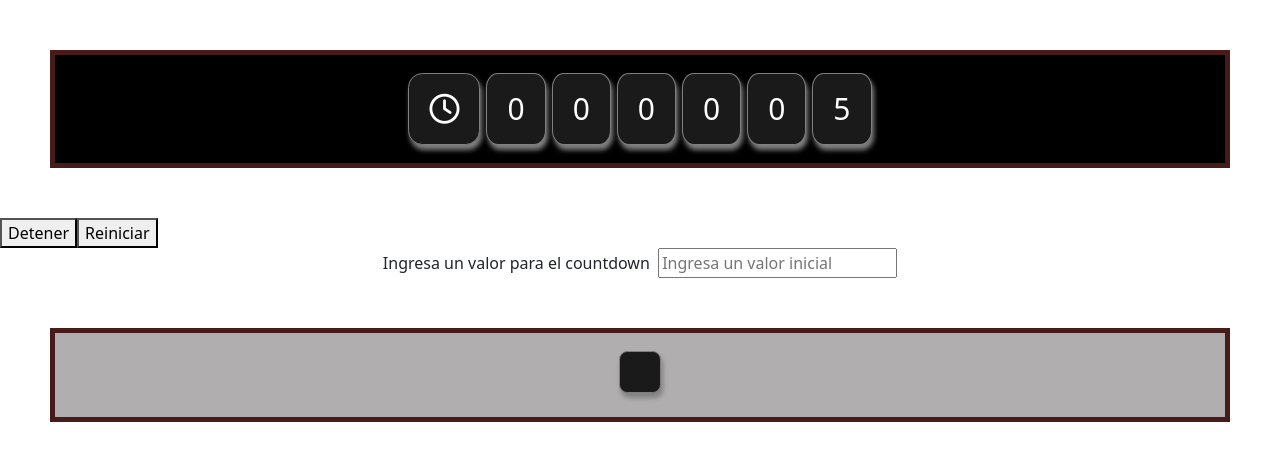
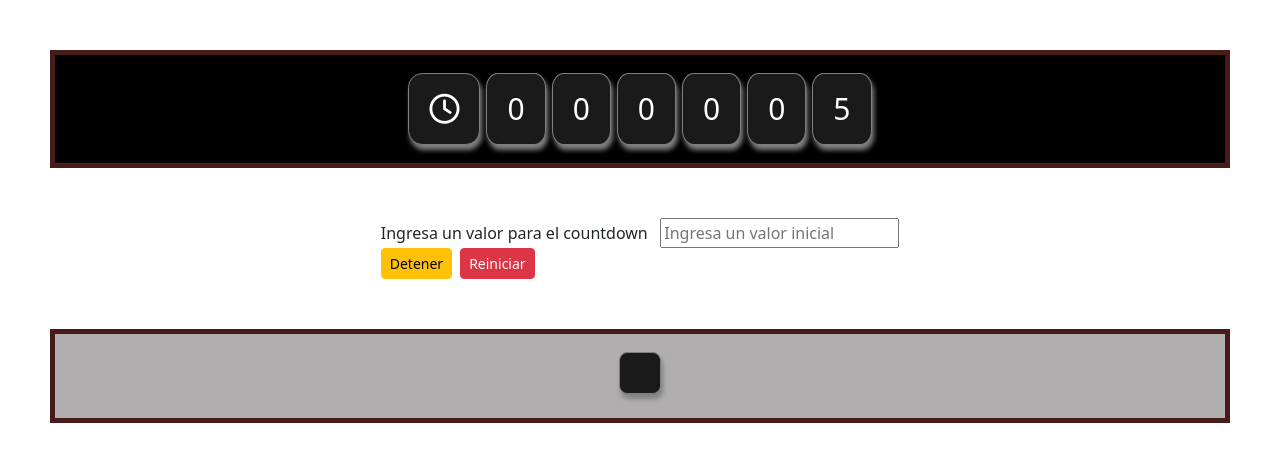
Before and after one commit to 4GeeksAcademy/flavia_counter-pro, a React app: page / in a window 1280 px wide. Shown: the top 462 px of the page. Built offline with nearby package versions, Linux system fonts and the light colour scheme.

Commit message:
ambio de color y posicion de los botones

```diff
--- a/src/js/component/App.jsx
+++ b/src/js/component/App.jsx
@@ -1,7 +1,6 @@
 import React, {useState} from "react";
 import SecondsCounter from "./SecondsCounter";
 import CountdownTimer from "./CountdownTimer";
-import "./app.css"
 
 const App = () => {
   return (
--- a/src/js/component/CountdownTimer/CountdownTimer.jsx
+++ b/src/js/component/CountdownTimer/CountdownTimer.jsx
@@ -11,7 +11,7 @@ const CountdownTimer = () => {
   let intervalId;
 
   const handleInputChange = (event) => {
-    const newValue = parseInt(event.target.value); // Parsear a número entero
+    const newValue = parseInt(event.target.value);
     setInitialCount(isNaN(newValue) ? 0 : newValue); // Si no es un número válido, establecer en 0
   };
 
@@ -43,7 +43,7 @@ const CountdownTimer = () => {
       clearInterval(intervalId);
     } else if (count === 0) {
       // Mostrar una alerta cuando el contador llega a 0
-      alert("¡Contador llegó a 0!");
+      alert("¡Tu contador llegó a 0!");
     }
   }, [isRunning, count]);
 
@@ -59,18 +59,9 @@ const CountdownTimer = () => {
 
   return (
     <>
-      {isRunning ? (
-        <>
-          <button onClick={handleStopClick}>Detener</button>
-          <button onClick={handleRestartClick}>Reiniciar</button>
-        </>
-      ) : (
-        <>
-          <button disabled>Detenido</button>
-          <button onClick={handleResumeClick}>Reanudar</button>
-        </>
-      )}
+      <div className="containerEverything">
         <div className="inputContainer">
+          <div>
             <label>Ingresa un valor para el countdown</label> &nbsp;&nbsp;
             <input
               type="number"
@@ -79,6 +70,45 @@ const CountdownTimer = () => {
               placeholder="Ingresa un valor inicial"
             />
           </div>
+          <div>
+            {isRunning ? (
+              <>
+                <button
+                  type="button"
+                  className="btn btn-warning btn-sm me-2"
+                  onClick={handleStopClick}
+                >
+                  Detener
+                </button>
+                <button
+                  type="button"
+                  className="btn btn-danger btn-sm"
+                  onClick={handleRestartClick}
+                >
+                  Reiniciar
+                </button>
+              </>
+            ) : (
+              <>
+                <button
+                  type="button"
+                  className="btn btn-secondary btn-sm me-2"
+                  disabled
+                >
+                  Detenido
+                </button>
+                <button
+                  type="button"
+                  className="btn btn-success btn-sm"
+                  onClick={handleResumeClick}
+                >
+                  Reanudar
+                </button>
+              </>
+            )}
+          </div>
+        </div>
+      </div>
       <div className="containerCountdown">
         <div className="countdownValue">{count}</div>
       </div>
@@ -86,5 +116,4 @@ const CountdownTimer = () => {
   );
 };
 
-
 export default CountdownTimer;
--- a/src/js/component/CountdownTimer/countdownTimer.css
+++ b/src/js/component/CountdownTimer/countdownTimer.css
@@ -6,7 +6,7 @@
   padding: 15px;
 }
 
-.containerCountdown div{
+.containerCountdown div {
   background-color: rgb(27, 26, 26);
   display: inline-block;
   font-size: 30px;
@@ -16,5 +16,10 @@
   margin: 3px;
   border: gray solid 1px;
   border-radius: 20%;
-    box-shadow:  2px 5px 5px grey;
+  box-shadow: 2px 5px 5px grey;
 }
+.containerEverything {
+  display: flex;
+  align-items: center;
+  justify-content: center;
+}
--- a/src/js/component/app.css
+++ /dev/null
@@ -1,5 +0,0 @@
-.inputContainer {
-    display: flex;
-    align-items: center;
-    justify-content: center;
-}
--- a/template.html
+++ b/template.html
@@ -1,19 +1,30 @@
 <!DOCTYPE html>
 <html>
   <head>
-        <meta name="viewport" content="width=device-width, initial-scale=1.0">
-        <meta charset="UTF-8">
+    <meta name="viewport" content="width=device-width, initial-scale=1.0" />
+    <meta charset="UTF-8" />
     <title>Hello Rigo with Vanilla.js</title>
 
-        <link href="https://cdn.jsdelivr.net/npm/bootstrap@5.2.2/dist/css/bootstrap.min.css" rel="stylesheet"crossorigin="anonymous">
-        <script src="https://kit.fontawesome.com/11ea73e540.js" crossorigin="anonymous"></script>
-
+    <link
+      href="https://cdn.jsdelivr.net/npm/bootstrap@5.3.1/dist/css/bootstrap.min.css"
+      rel="stylesheet"
+      integrity="sha384-4bw+/aepP/YC94hEpVNVgiZdgIC5+VKNBQNGCHeKRQN+PtmoHDEXuppvnDJzQIu9"
+      crossorigin="anonymous"
+    />
+    <script
+      src="https://kit.fontawesome.com/11ea73e540.js"
+      crossorigin="anonymous"
+    ></script>
   </head>
   <body>
     <div id="app"></div>
 
     <!-- Many of bootstrap components require the use of JavaScript to function -->
     <!-- Popper and BootStrap JS -->
-        <script src="https://cdn.jsdelivr.net/npm/bootstrap@5.2.2/dist/js/bootstrap.bundle.min.js" crossorigin="anonymous"></script>
+    <script
+      src="https://cdn.jsdelivr.net/npm/bootstrap@5.3.1/dist/js/bootstrap.bundle.min.js"
+      integrity="sha384-HwwvtgBNo3bZJJLYd8oVXjrBZt8cqVSpeBNS5n7C8IVInixGAoxmnlMuBnhbgrkm"
+      crossorigin="anonymous"
+    ></script>
   </body>
 </html>
```
Lines whose indentation alone changed are shown as unchanged.
